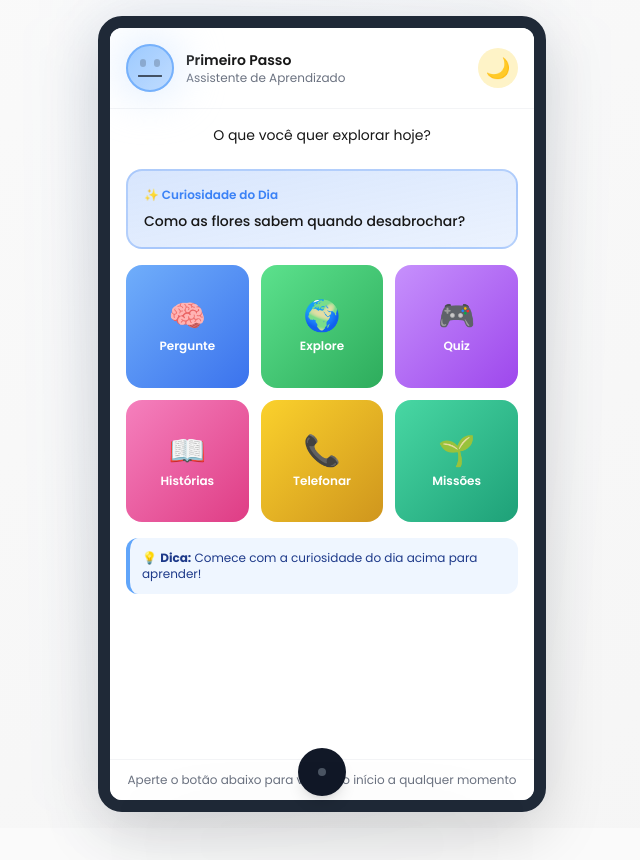
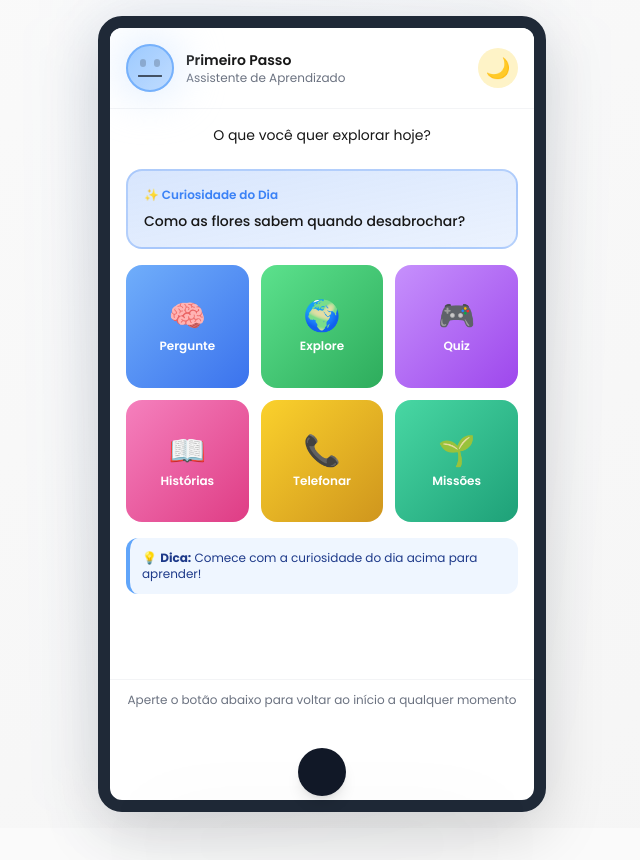
Before and after one commit to lucasdcec/first-step-camp, a Next.js app: page / in a window 1280 px wide. Shown: the whole page, without its empty margins (318-958 px from the left). Built offline with nearby package versions, Linux system fonts and the light colour scheme.

Commit message:
ajustes pequenos

```diff
--- a/app/globals.css
+++ b/app/globals.css
@@ -33,7 +33,7 @@ html.dark body {
   }
 
   .device-button {
-    @apply absolute bottom-4 left-1/2 transform -translate-x-1/2 w-12 h-12 rounded-full bg-gray-900 dark:bg-gray-600 shadow-lg hover:shadow-xl transition-shadow duration-300 cursor-pointer;
+    @apply absolute bottom-4 left-1/2 -translate-x-1/2 w-12 h-12 rounded-full bg-gray-900 dark:bg-gray-600 shadow-lg hover:shadow-xl transition-shadow duration-300 cursor-pointer z-10;
   }
 
   .fade-in-slow {
--- a/app/page.tsx
+++ b/app/page.tsx
@@ -39,30 +39,32 @@ export default function Inicio() {
     }
   }, [tela])
 
-  const mudarTela = (novaTela: Tela) => {
+  const mudarTela = (novaTela: Tela, imediato = false) => {
+    setContagemBotao(0)
+    if (imediato) {
+      setTela(novaTela)
+      setEmTransicao(false)
+      return
+    }
     setEmTransicao(true)
-    setContagemBotao(0)
     setTimeout(() => {
       setTela(novaTela)
       setEmTransicao(false)
-    }, 200)
+    }, 150)
   }
 
   const aoApertarBotaoDispositivo = () => {
-    // Voltar para inicio de qualquer app
     if (tela !== 'inicio' && tela !== 'boot') {
-      mudarTela('inicio')
+      mudarTela('inicio', true)
     } else if (tela === 'inicio') {
-      // Contar cliques para abrir painel dos pais (easter egg)
       setContagemBotao(prev => {
         const novo = prev + 1
         if (novo >= 3) {
-          mudarTela('pais')
+          mudarTela('pais', true)
           return 0
         }
         return novo
       })
-      // Resetar contador após 2 segundos
       setTimeout(() => setContagemBotao(0), 2000)
     }
   }
--- a/components/FrameDispositivo.tsx
+++ b/components/FrameDispositivo.tsx
@@ -14,21 +14,35 @@ export default function FrameDispositivo({ children, aoApertarBotao }: FrameDisp
           {/* Efeito de brilho sutil */}
           <div className="absolute inset-0 rounded-3xl bg-gradient-to-br from-blue-500/10 to-transparent blur-2xl pointer-events-none" />
 
-          {/* Tela principal do dispositivo */}
+          {/* Tela principal do dispositivo: padding pra inferior evita que o botão de home cubra o conteúdo */}
           <div className="relative device-screen aspect-[9/16] flex flex-col overflow-hidden bg-white dark:bg-gray-800">
-            {children}
+            <div className="flex flex-col h-full min-h-0 pb-20">
+              {children}
+            </div>
           </div>
 
-          {/* Botão físico de home */}
+          {/* Botão físico de home — resposta imediata, área de toque generosa */}
           <button
-            onClick={aoApertarBotao}
-            className="device-button active:scale-95 transition-transform duration-150"
-            aria-label="Botão de inicio do dispositivo"
-            title="Aperte para voltar ao início"
+            type="button"
+            onClick={(e) => {
+              e.preventDefault()
+              e.stopPropagation()
+              aoApertarBotao?.()
+            }}
+            onPointerDown={(e) => {
+              e.currentTarget.classList.add('device-button-pressed')
+            }}
+            onPointerUp={(e) => {
+              e.currentTarget.classList.remove('device-button-pressed')
+            }}
+            onPointerLeave={(e) => {
+              e.currentTarget.classList.remove('device-button-pressed')
+            }}
+            className="device-button"
+            aria-label="Voltar ao início"
+            title="Voltar ao início"
           >
-            <div className="w-full h-full rounded-full flex items-center justify-center">
-              <div className="w-2 h-2 bg-gray-600 rounded-full" />
-            </div>
+            <span className="device-button-dot" aria-hidden />
           </button>
         </div>
 
```
